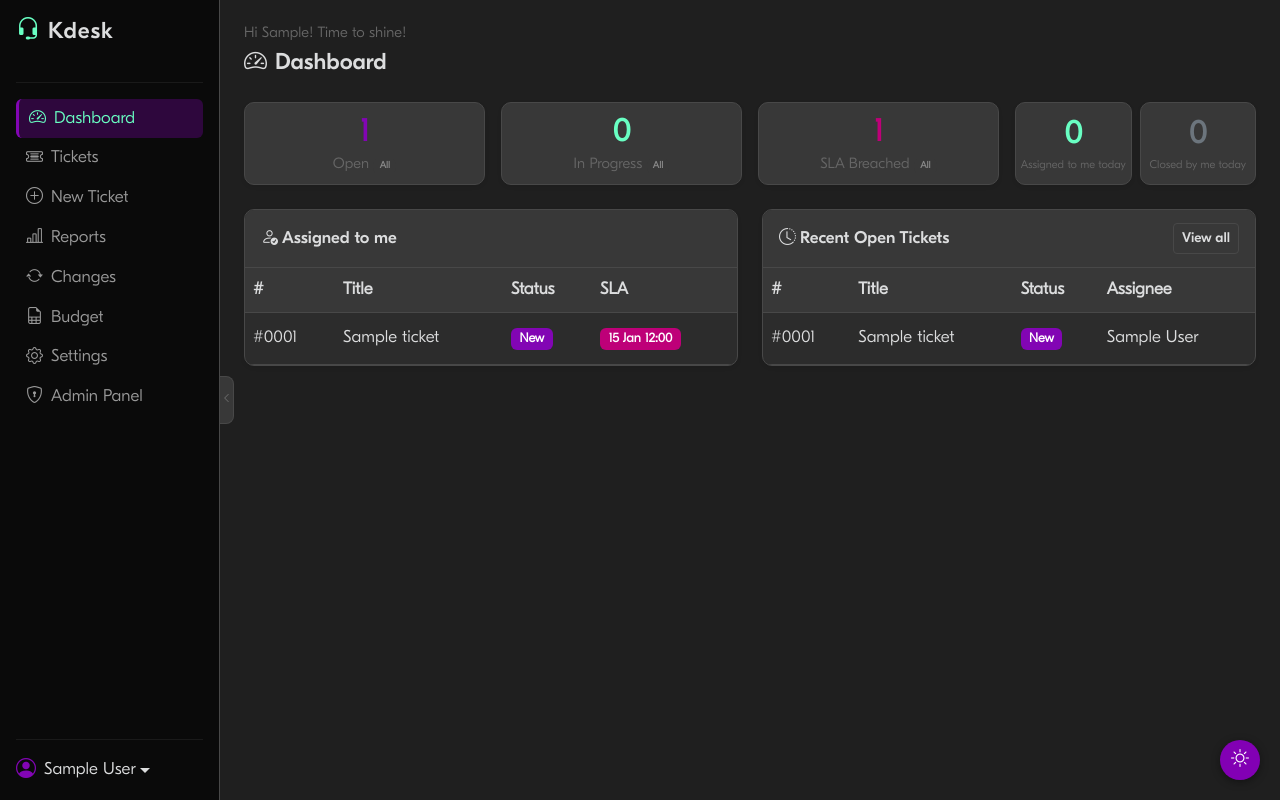
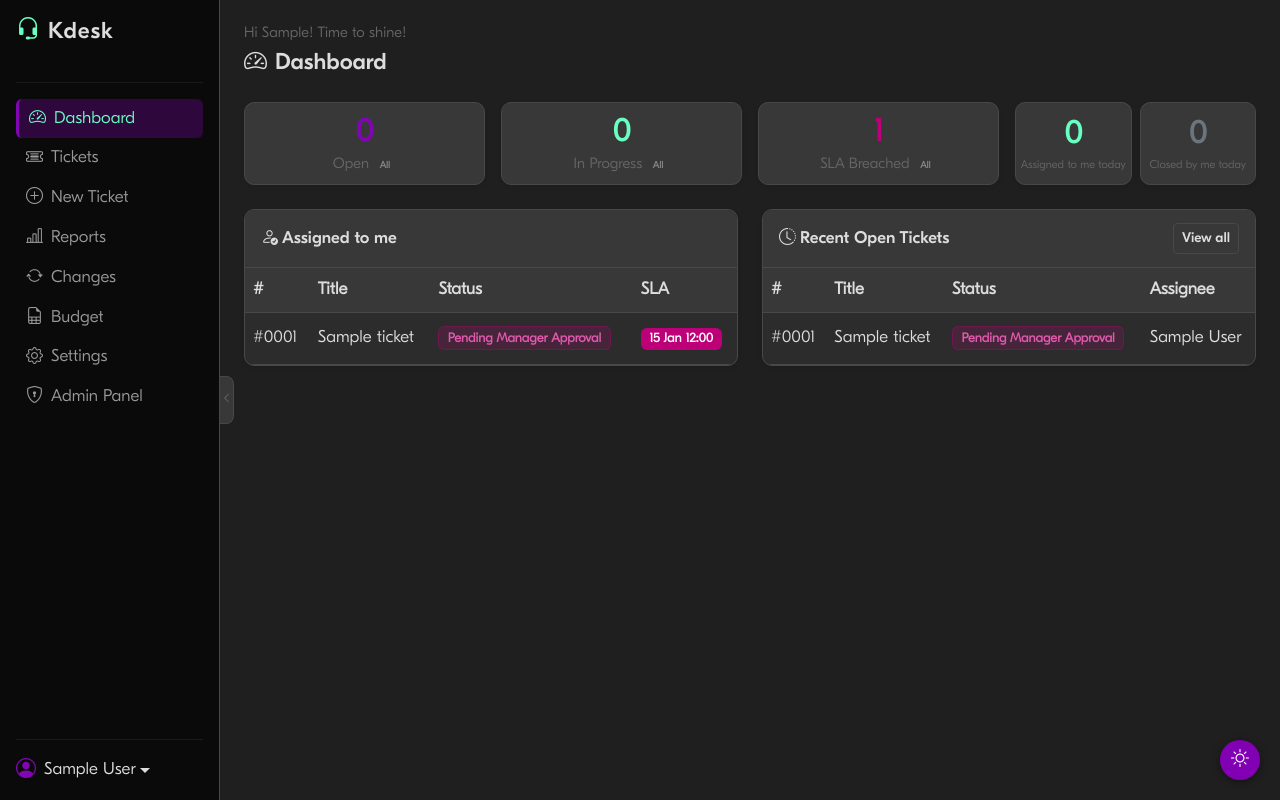
Before and after one commit to omricn/kdesk, a Django app: page / in a window 1280 px wide. Run offline with Django 4.2, Linux system fonts and the light colour scheme; a user stored in the database is signed in; tables that the repository leaves empty hold one stand-in row (values such as "Sample post"); parts of the project's set-up code (start-up, migrations or seed data) failed here and were passed over; some libraries are stand-ins or nearby versions.

Commit message:
Add Pending Manager Approval ticket status with pink badge

```diff
--- a/static/css/custom.css
+++ b/static/css/custom.css
@@ -320,7 +320,8 @@ a:hover { color: #a0ffdb; }
 .badge.bg-success        { background-color: rgba(104,255,195,0.15) !important; color: var(--kramer-mint); border: 1px solid rgba(104,255,195,0.3); }
 .badge.bg-secondary      { background-color: var(--kramer-surface2) !important; color: #888; }
 .badge.bg-danger         { background-color: var(--kramer-pink) !important; color: #fff; }
-.badge.bg-user-responded { background-color: rgba(200,160,0,0.25) !important; color: #f5c842; border: 1px solid rgba(200,160,0,0.4); }
+.badge.bg-user-responded  { background-color: rgba(200,160,0,0.25) !important; color: #f5c842; border: 1px solid rgba(200,160,0,0.4); }
+.badge.bg-pending-manager { background-color: rgba(190,0,120,0.18) !important; color: #e05aad; border: 1px solid rgba(190,0,120,0.35); }
 
 /* User-responded row highlight */
 tr.row-user-responded td { background-color: rgba(200,160,0,0.08) !important; }
--- a/tickets/models.py
+++ b/tickets/models.py
@@ -9,6 +9,7 @@ class Ticket(models.Model):
     STATUS_PENDING_USER = 'pending_user'
     STATUS_PENDING_VENDOR = 'pending_vendor'
     STATUS_HOLD = 'hold'
+    STATUS_PENDING_MANAGER = 'pending_manager'
     STATUS_CLOSED = 'closed'
     STATUS_USER_RESPONDED = 'user_responded'
 
@@ -18,6 +19,7 @@ class Ticket(models.Model):
         (STATUS_PENDING_USER, 'Pending User Reply'),
         (STATUS_PENDING_VENDOR, 'Pending Vendor'),
         (STATUS_HOLD, 'Hold'),
+        (STATUS_PENDING_MANAGER, 'Pending Manager Approval'),
         (STATUS_CLOSED, 'Closed'),
         (STATUS_USER_RESPONDED, 'User Responded'),
     ]
--- a/tickets/templatetags/ticket_tags.py
+++ b/tickets/templatetags/ticket_tags.py
@@ -25,13 +25,14 @@ def sla_suspension_info():
 @register.filter
 def status_badge(status):
     classes = {
-        'new':            'bg-primary',
-        'in_progress':    'bg-info',
-        'pending_user':   'bg-warning',
-        'pending_vendor': 'bg-warning',
-        'hold':           'bg-secondary',
-        'closed':         'bg-secondary',
-        'user_responded': 'bg-user-responded',
+        'new':              'bg-primary',
+        'in_progress':      'bg-info',
+        'pending_user':     'bg-warning',
+        'pending_vendor':   'bg-warning',
+        'hold':             'bg-secondary',
+        'pending_manager':  'bg-pending-manager',
+        'closed':           'bg-secondary',
+        'user_responded':   'bg-user-responded',
     }
     return classes.get(status, 'bg-secondary')
 
```
Also changed, not shown: tickets/migrations/0018_add_pending_manager_status.py (added).
